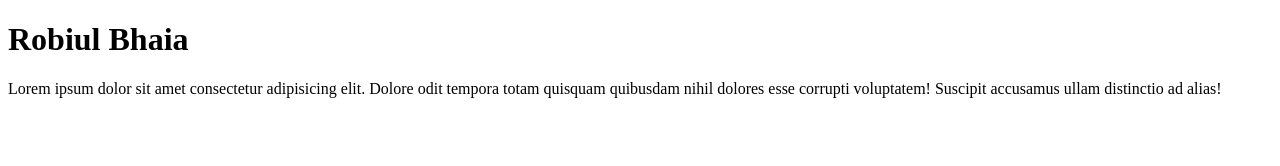
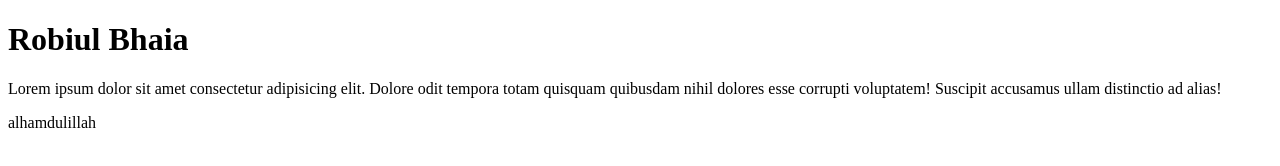
Before and after one commit to roawall/First-Project, a plain HTML site: page index.html in a window 1280 px wide. Drawn offline with Linux system fonts and the light colour scheme.

Commit message:
Update index.html

```diff
--- a/index.html
+++ b/index.html
@@ -8,5 +8,6 @@
 <body>
     <h1>Robiul Bhaia</h1>
     <p>Lorem ipsum dolor sit amet consectetur adipisicing elit. Dolore odit tempora totam quisquam quibusdam nihil dolores esse corrupti voluptatem! Suscipit accusamus ullam distinctio ad alias!</p>
+    <p>alhamdulillah</p>
 </body>
 </html>
```
